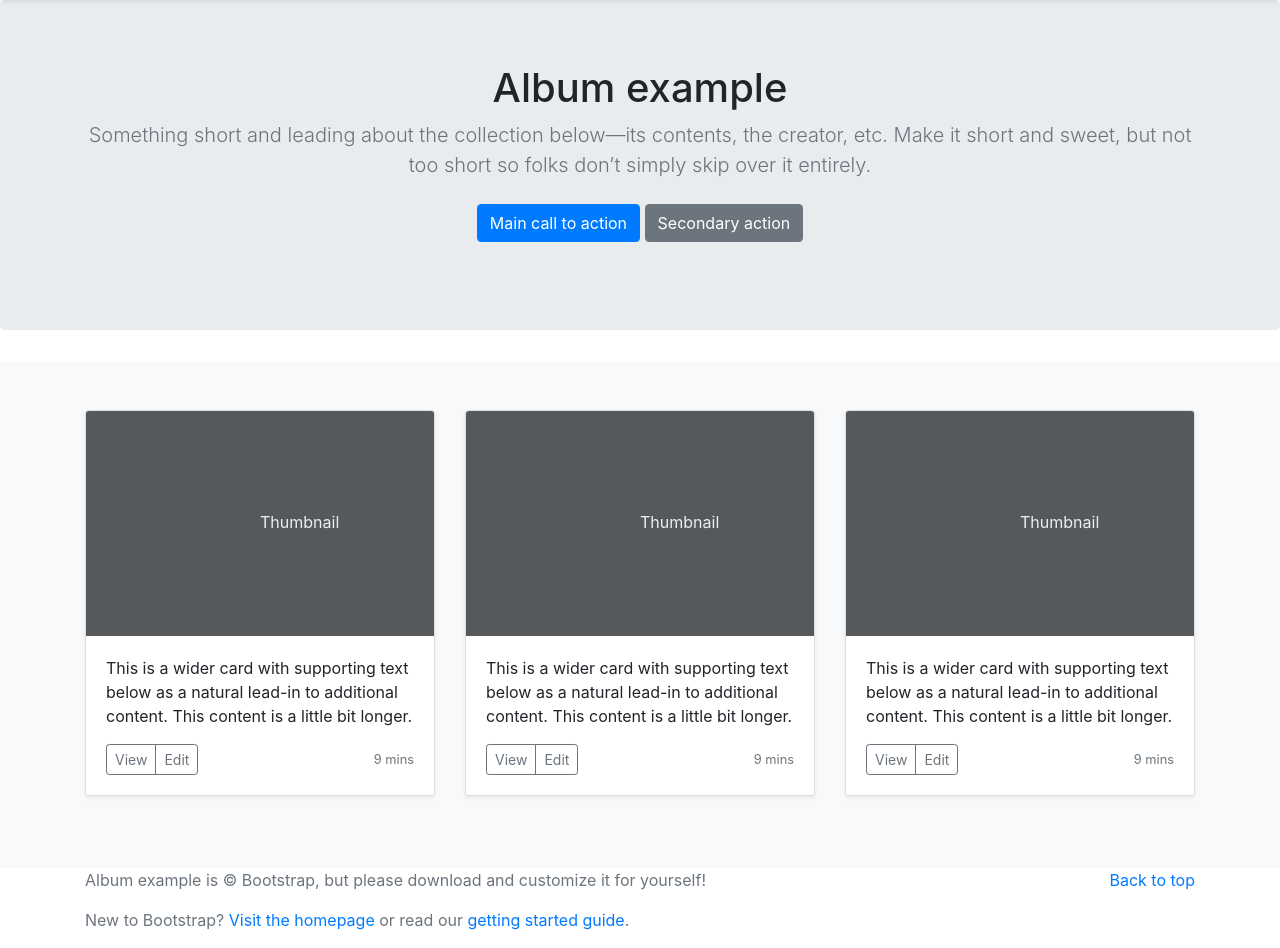
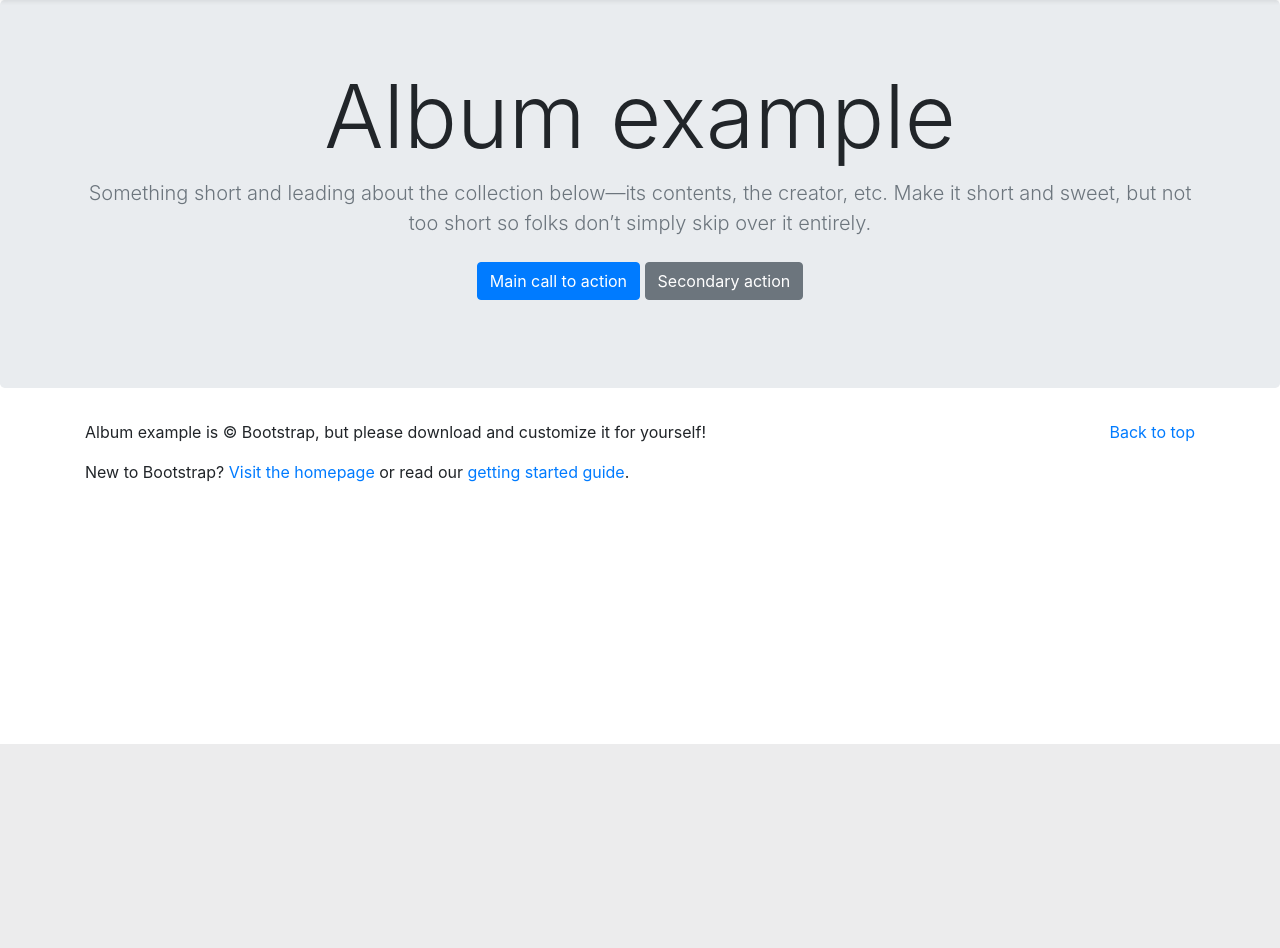
Before and after one commit to Papp-webster/blog, a PHP site: page / in a window 1280 px wide. Shown: the part 56-1004 px from the top of the page. After the commit the page ends 800 px from the top, so only its background shows below. Run offline with PHP 8.4, Linux system fonts and the light colour scheme; some libraries are stand-ins or nearby versions.

Commit message:
boostrap

```diff
--- a/index.php
+++ b/index.php
@@ -3,7 +3,7 @@
 <head>
     <meta charset="UTF-8">
     <meta name="viewport" content="width=device-width, initial-scale=1.0">
-    <title>Document</title>
+    <title>blog</title>
     <!-- CSS only -->
 <link rel="stylesheet" href="css/bootstrap.min.css">
 </head>
@@ -45,7 +45,7 @@
 
   <section class="jumbotron text-center">
     <div class="container">
-      <h1>Album example</h1>
+      <h1 class= "display-2">Album example</h1>
       <p class="lead text-muted">Something short and leading about the collection below—its contents, the creator, etc. Make it short and sweet, but not too short so folks don’t simply skip over it entirely.</p>
       <p>
         <a href="#" class="btn btn-primary my-2">Main call to action</a>
@@ -54,64 +54,11 @@
     </div>
   </section>
 
-  <div class="album py-5 bg-light">
-    <div class="container">
 
-      <div class="row">
-        <div class="col-md-4">
-          <div class="card mb-4 shadow-sm">
-            <svg class="bd-placeholder-img card-img-top" width="100%" height="225" xmlns="http://www.w3.org/2000/svg" preserveAspectRatio="xMidYMid slice" focusable="false" role="img" aria-label="Placeholder: Thumbnail"><title>Placeholder</title><rect width="100%" height="100%" fill="#55595c"/><text x="50%" y="50%" fill="#eceeef" dy=".3em">Thumbnail</text></svg>
-            <div class="card-body">
-              <p class="card-text">This is a wider card with supporting text below as a natural lead-in to additional content. This content is a little bit longer.</p>
-              <div class="d-flex justify-content-between align-items-center">
-                <div class="btn-group">
-                  <button type="button" class="btn btn-sm btn-outline-secondary">View</button>
-                  <button type="button" class="btn btn-sm btn-outline-secondary">Edit</button>
-                </div>
-                <small class="text-muted">9 mins</small>
-              </div>
-            </div>
-          </div>
-        </div>
-        <div class="col-md-4">
-          <div class="card mb-4 shadow-sm">
-            <svg class="bd-placeholder-img card-img-top" width="100%" height="225" xmlns="http://www.w3.org/2000/svg" preserveAspectRatio="xMidYMid slice" focusable="false" role="img" aria-label="Placeholder: Thumbnail"><title>Placeholder</title><rect width="100%" height="100%" fill="#55595c"/><text x="50%" y="50%" fill="#eceeef" dy=".3em">Thumbnail</text></svg>
-            <div class="card-body">
-              <p class="card-text">This is a wider card with supporting text below as a natural lead-in to additional content. This content is a little bit longer.</p>
-              <div class="d-flex justify-content-between align-items-center">
-                <div class="btn-group">
-                  <button type="button" class="btn btn-sm btn-outline-secondary">View</button>
-                  <button type="button" class="btn btn-sm btn-outline-secondary">Edit</button>
-                </div>
-                <small class="text-muted">9 mins</small>
-              </div>
-            </div>
-          </div>
-        </div>
-        <div class="col-md-4">
-          <div class="card mb-4 shadow-sm">
-            <svg class="bd-placeholder-img card-img-top" width="100%" height="225" xmlns="http://www.w3.org/2000/svg" preserveAspectRatio="xMidYMid slice" focusable="false" role="img" aria-label="Placeholder: Thumbnail"><title>Placeholder</title><rect width="100%" height="100%" fill="#55595c"/><text x="50%" y="50%" fill="#eceeef" dy=".3em">Thumbnail</text></svg>
-            <div class="card-body">
-              <p class="card-text">This is a wider card with supporting text below as a natural lead-in to additional content. This content is a little bit longer.</p>
-              <div class="d-flex justify-content-between align-items-center">
-                <div class="btn-group">
-                  <button type="button" class="btn btn-sm btn-outline-secondary">View</button>
-                  <button type="button" class="btn btn-sm btn-outline-secondary">Edit</button>
-                </div>
-                <small class="text-muted">9 mins</small>
-              </div>
-            </div>
-          </div>
-        </div>
-
-
-      </div>
-    </div>
-  </div>
 
 </main>
 
-<footer class="text-muted">
+<footer>
   <div class="container">
     <p class="float-right">
       <a href="#">Back to top</a>
```
